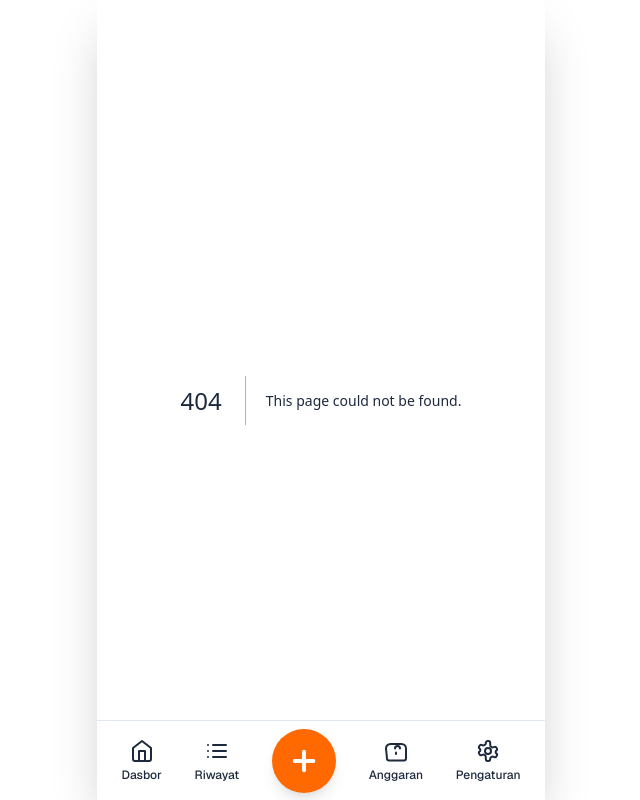
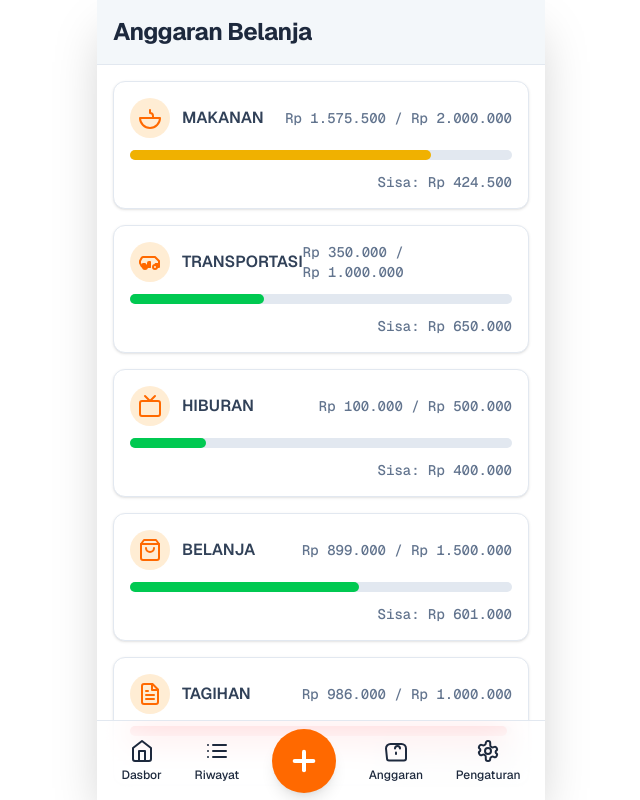
Before and after one commit to reserver-id/finris, a Next.js app: page /budget in a window 1280 px wide. Before the commit this address had no page. Shown: the whole page, without its empty margins (319-959 px from the left). Built offline with nearby package versions, Linux system fonts and the light colour scheme.

Commit message:
added budget page
Signed-off-by: yusufneeson <yusufneeson@gmail.com>

```diff
--- /dev/null
+++ b/src/app/budget/page.jsx
@@ -0,0 +1,11 @@
+"use client";
+
+import { useState } from "react";
+import Budget from "RSV/components/Budget";
+import { MOCK_BUDGETS, MOCK_TRANSACTIONS } from "RSV/components/constants";
+
+export default function BudgetPage() {
+	const [transactions, setTransactions] = useState(MOCK_TRANSACTIONS);
+	const [budgets, setBudgets] = useState(MOCK_BUDGETS);
+	return <Budget budgets={budgets} transactions={transactions} />;
+}
--- /dev/null
+++ b/src/components/Budget.jsx
@@ -0,0 +1,91 @@
+import { useMemo } from "react";
+import Card from "./Card";
+import { CATEGORY_ICONS } from "./constants";
+import Header from "./Header";
+
+export default function Budget({ budgets, transactions }) {
+	const budgetStatus = useMemo(() => {
+		return budgets.map((budget) => {
+			const spent = transactions
+				.filter(
+					(t) =>
+						t.type === "EXPENSE" && t.category === budget.category
+				)
+				.reduce((acc, t) => acc + t.amount, 0);
+
+			const remaining = budget.limit - spent;
+			const percentage = (spent / budget.limit) * 100;
+
+			return {
+				...budget,
+				spent,
+				remaining,
+				percentage,
+			};
+		});
+	}, [transactions, budgets]);
+
+	const formatCurrency = (value) =>
+		new Intl.NumberFormat("id-ID", {
+			style: "currency",
+			currency: "IDR",
+			minimumFractionDigits: 0,
+			maximumFractionDigits: 0,
+		}).format(value);
+
+	const getProgressBarColor = (percentage) => {
+		if (percentage > 90) return "bg-red-500";
+		if (percentage > 70) return "bg-yellow-500";
+		return "bg-green-500";
+	};
+
+	return (
+		<div>
+			<Header title="Anggaran Belanja" />
+			<div className="p-4 space-y-4">
+				{budgetStatus.map((status) => (
+					<Card key={status.category} className="space-y-3">
+						<div className="flex items-center justify-between">
+							<div className="flex items-center gap-3">
+								<div className="flex-shrink-0 h-10 w-10 rounded-full bg-orange-100 flex items-center justify-center text-orange-500">
+									{CATEGORY_ICONS[status.category]}
+								</div>
+								<span className="font-semibold text-slate-700">
+									{status.category}
+								</span>
+							</div>
+							<span className="font-medium font-mono text-slate-500 text-sm">
+								{formatCurrency(status.spent)} /{" "}
+								{formatCurrency(status.limit)}
+							</span>
+						</div>
+						<div className="w-full bg-slate-200 rounded-full h-2.5">
+							<div
+								className={`h-2.5 rounded-full transition-all duration-500 ${getProgressBarColor(
+									status.percentage
+								)}`}
+								style={{
+									width: `${Math.min(
+										status.percentage,
+										100
+									)}%`,
+								}}
+							></div>
+						</div>
+						<div className="text-right">
+							<p
+								className={`text-sm font-medium font-mono ${
+									status.remaining >= 0
+										? "text-slate-500"
+										: "text-red-500"
+								}`}
+							>
+								Sisa: {formatCurrency(status.remaining)}
+							</p>
+						</div>
+					</Card>
+				))}
+			</div>
+		</div>
+	);
+}
```
